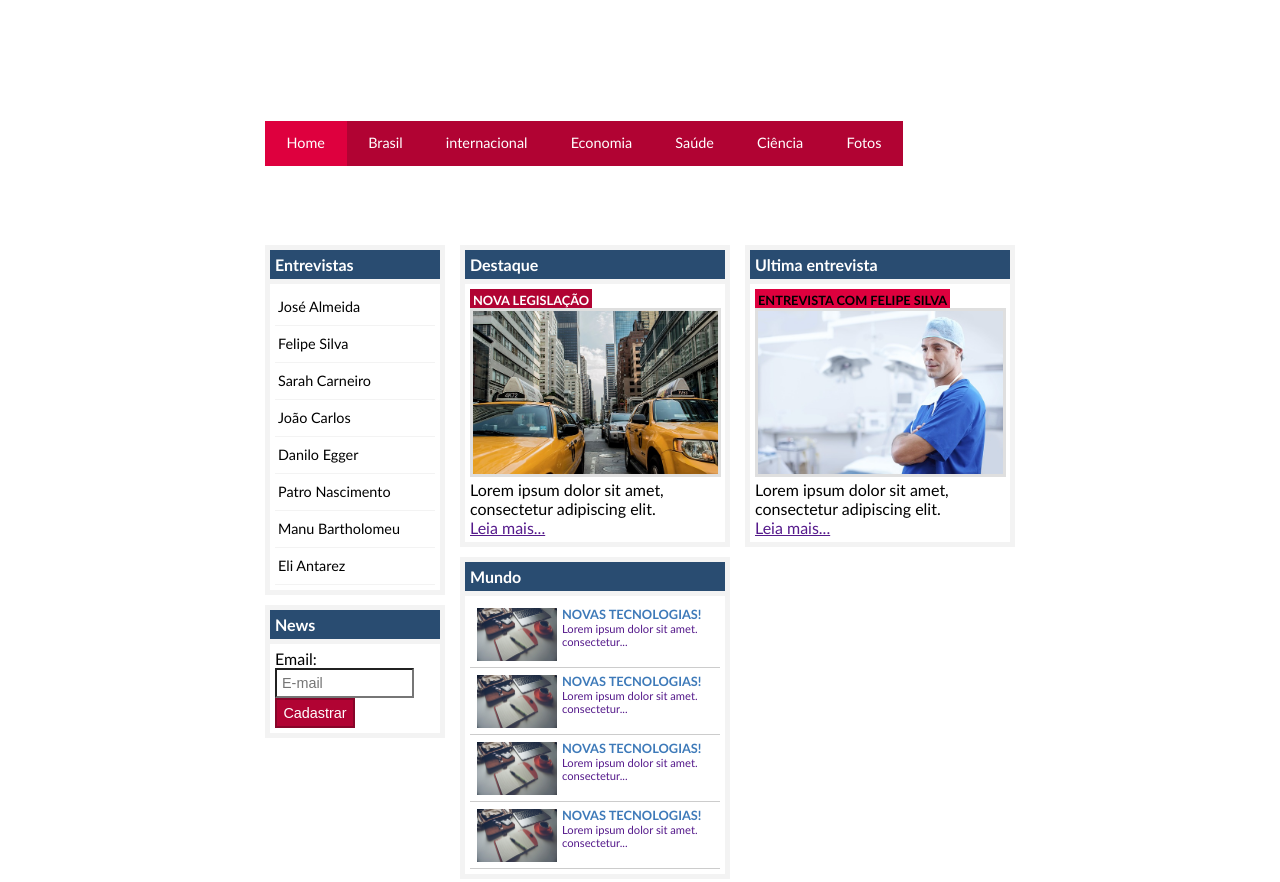
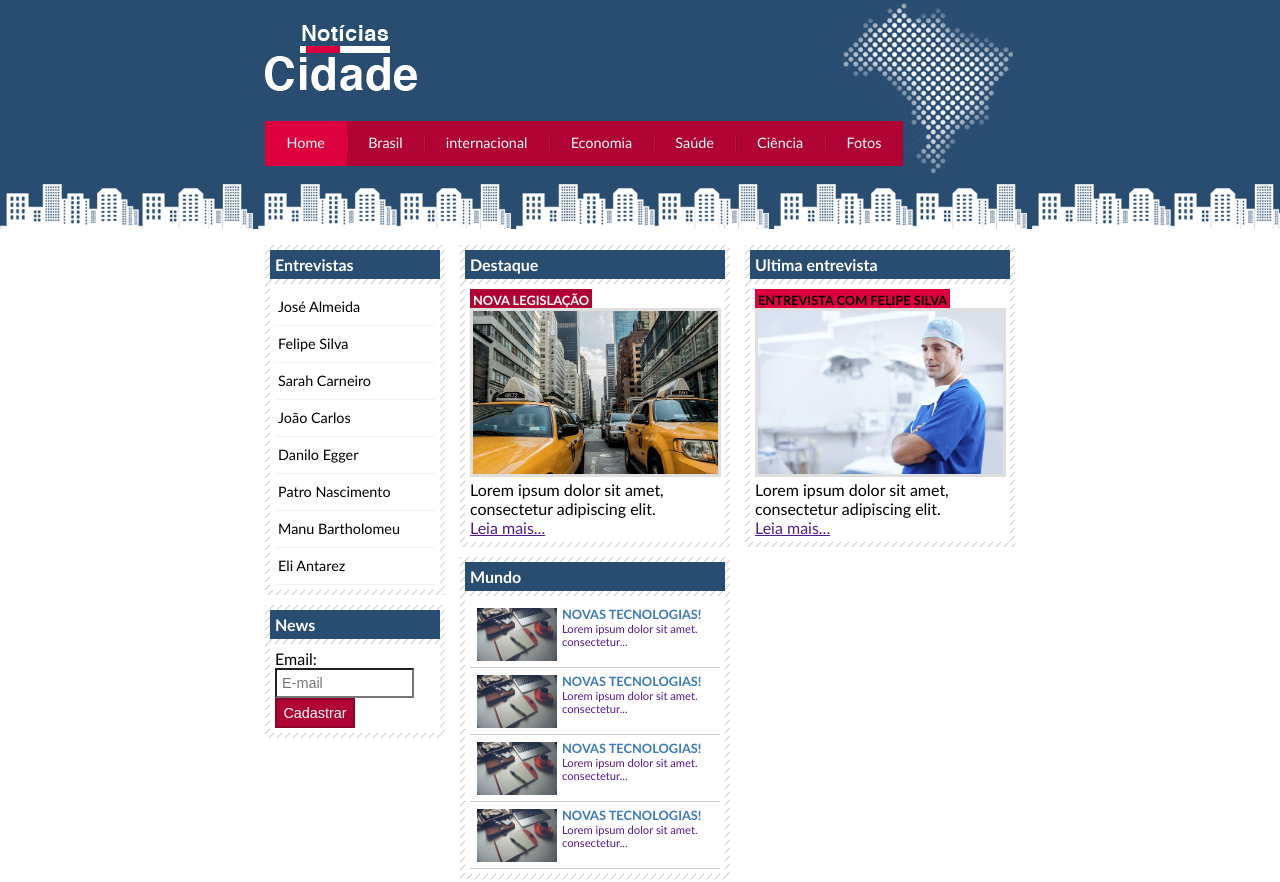
Before and after one commit to Jeanikt/site-de-noticias, a plain HTML site: page index.html in a window 1280 px wide. Shown: the top 882 px of the page. Drawn offline with Linux system fonts and the light colour scheme; files whose address does not match are found by name.

Commit message:
Update estilo.css

```diff
--- a/estilo.css
+++ b/estilo.css
@@ -5,7 +5,7 @@
 
 body{
     font-family: 'Trebuchet MS', 'Lucida Sans Unicode', 'Lucida Grande', 'Lucida Sans', Arial, sans-serif;
-    background: #fff url(../imagens/fundo.png) repeat-x;
+    background: #fff url(fundo.png) repeat-x;
 }
 
 #container{
@@ -17,13 +17,13 @@ body{
 #topo{
     height: 150px;
     padding-top: 25px;
-    background: url(../imagens/detalhe-topo.png) no-repeat right top;
+    background: url(detalhe-topo.png) no-repeat right top;
 }
 
 .logo{
     width: 152px;
     height: 66px;
-    background: url(../imagens/logo.png) no-repeat center;
+    background: url(logo.png) no-repeat center;
     text-indent: -3000px;
 }
 
@@ -51,7 +51,7 @@ ul {
     line-height: 2.1em;
     text-decoration: none;
     color: #fff;
-    background: url(../imagens/divisor.png) no-repeat left center;
+    background: url(divisor.png) no-repeat left center;
 }
 
 #topo ul .primeiro a{
@@ -105,7 +105,7 @@ body.fotos #navegacao a#fotos
 .caixa{
     margin: 10px 0;
     padding: 5px;
-    background: #f3f3f3 url(../imagens/fundo-caixa.png);
+    background: #f3f3f3 url(fundo-caixa.png);
 }
 
 h2{
@@ -134,7 +134,7 @@ h2{
 #lateral ul a:hover{
     color: #a1a1a1;
     padding-left: 20px;
-    background: #f9f9f9 url(../imagens/marcador.png) no-repeat left center;
+    background: #f9f9f9 url(marcador.png) no-repeat left center;
 }
 
 label{
```
